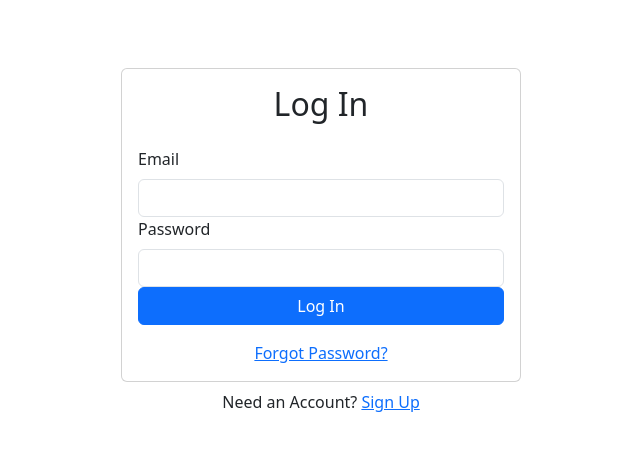
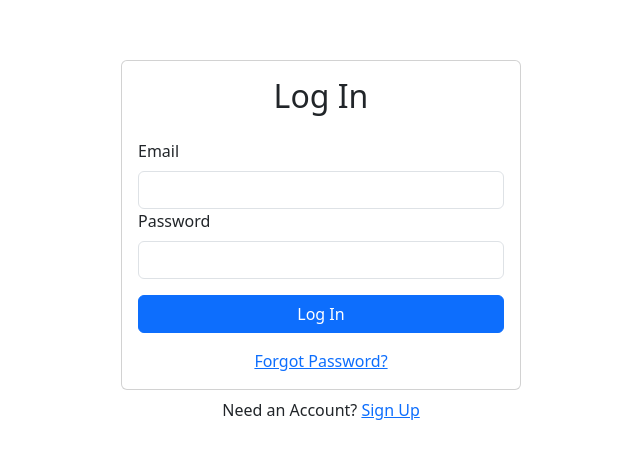
Before and after one commit to joshuaaduarte/BUTLR, a React (Create React App) app in the folder BUTLR/: page /login in a window 1280 px wide. Shown: the part 159-618 px from the top of the page, without its empty margins (319-959 px from the left). Built offline with nearby package versions, Linux system fonts and the light colour scheme; no server answers.

Commit message:
Updated the navbar information and login styling.

```diff
--- a/BUTLR/src/components/Dashboard.jsx
+++ b/BUTLR/src/components/Dashboard.jsx
@@ -110,7 +110,7 @@ export default function Dashboard() {
 
     <MDBNavbar expand='lg' light bgColor='light'>
       <MDBContainer fluid>
-        <MDBNavbarBrand href='#'>Navbar</MDBNavbarBrand>
+        <MDBNavbarBrand href='#'>butlr</MDBNavbarBrand>
         <MDBNavbarToggler
           type='button'
           aria-expanded='false'
@@ -127,7 +127,7 @@ export default function Dashboard() {
               </MDBNavbarLink>
             </MDBNavbarItem>
             <MDBNavbarItem>
-              <MDBNavbarLink href='#'>Features</MDBNavbarLink>
+              <MDBNavbarLink href='/update-profile'>Update Profile</MDBNavbarLink>
             </MDBNavbarItem>
             <MDBNavbarItem>
               <MDBNavbarLink href='#'>Pricing</MDBNavbarLink>
--- a/BUTLR/src/components/Login.jsx
+++ b/BUTLR/src/components/Login.jsx
@@ -47,7 +47,7 @@ export default function Login() {
                     <Form.Label>Password</Form.Label>
                     <Form.Control type="password" ref={passwordRef} required />
                 </Form.Group>
-                <Button disabled={loading} className="w-100 mt-10" type="submit">Log In</Button>
+                <Button disabled={loading} className="w-100 mt-3" type="submit">Log In</Button>
             </Form>
             <div className="w-100 text-center mt-3">
                 <Link to="/forgot-password">Forgot Password?</Link>
```
